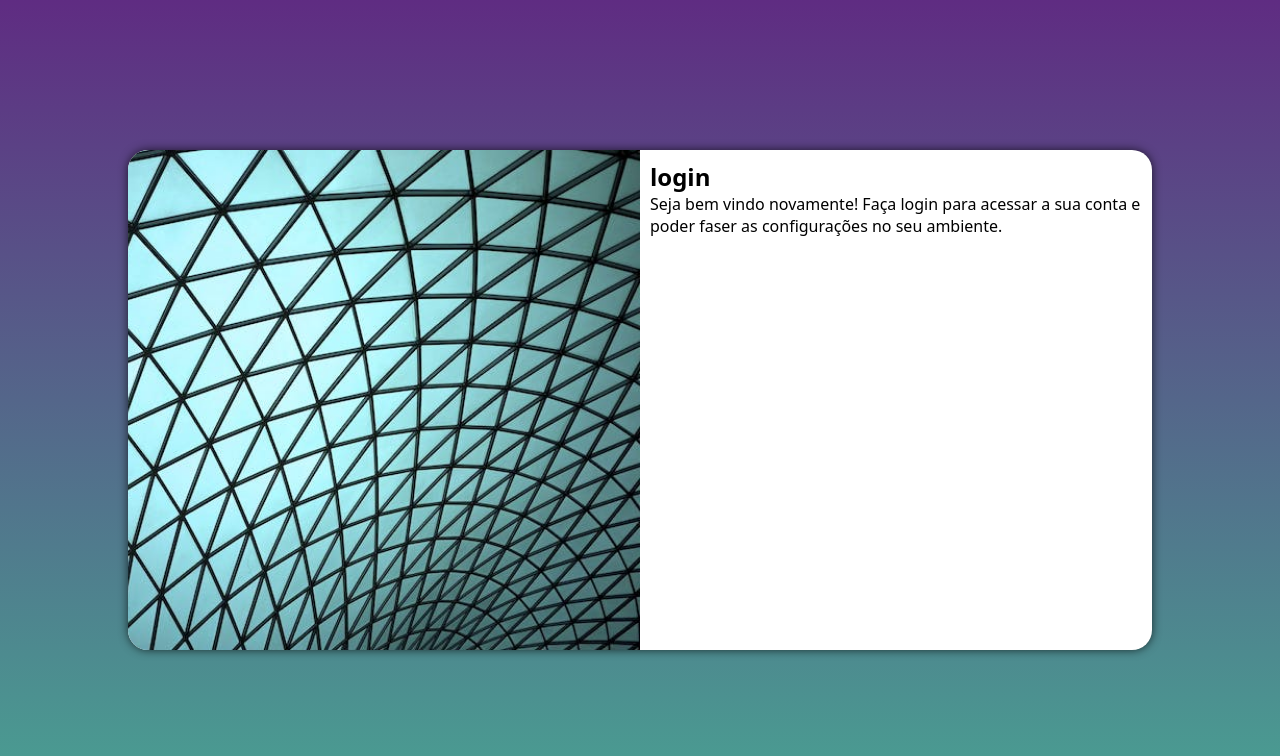
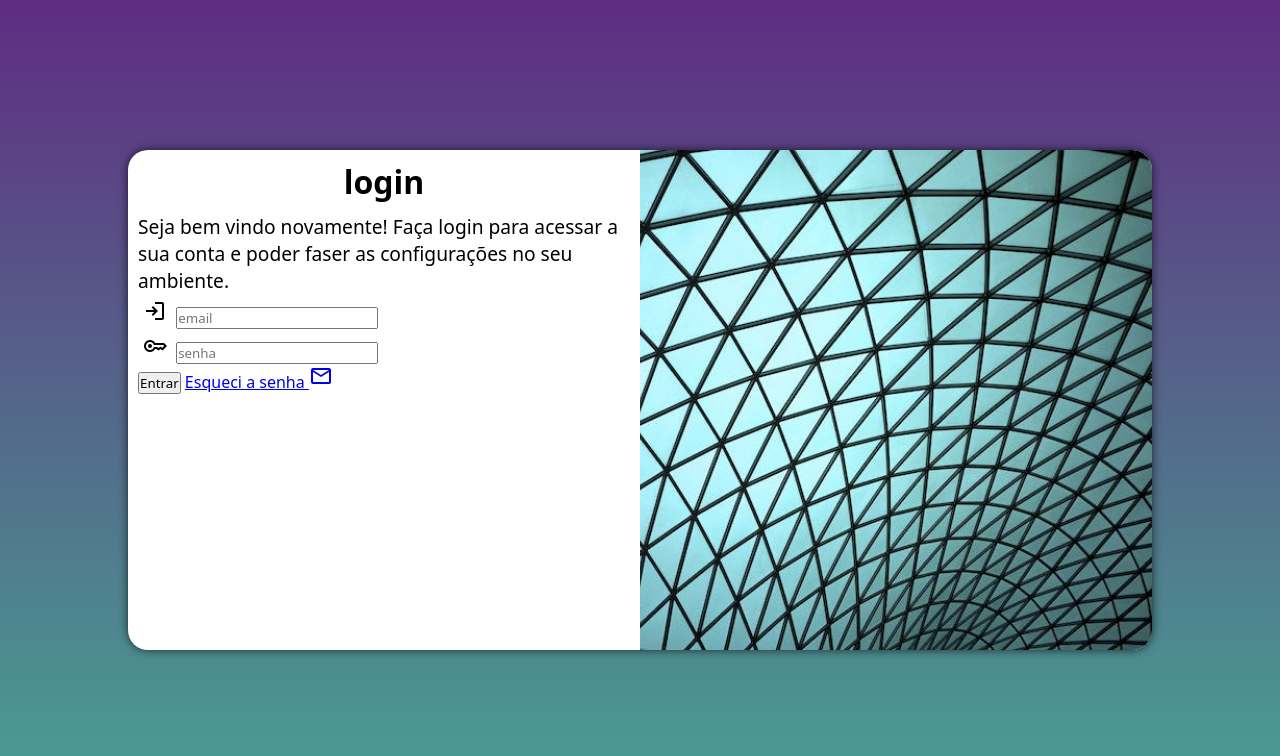
Before and after one commit to JacsonSbalqueiro/TelaDeLogin, a plain HTML site: page index.html in a window 1280 px wide. Drawn offline with nearby package versions, Linux system fonts and the light colour scheme.

Commit message:
criado o formulario

```diff
--- a/estilos/style.css
+++ b/estilos/style.css
@@ -55,3 +55,16 @@ section#login > div#formulario{
     display: block;
     padding: 10px;
 }
+
+div#formulario > h1{
+    text-align: center;
+    margin-bottom: 10px;
+}
+
+div#formulario > p {
+    font-size: 0.8em;
+}
+
+span{
+    margin: 5px;
+}
--- a/index.html
+++ b/index.html
@@ -6,6 +6,7 @@
     <title>Tela de login</title>
     <link rel="stylesheet" href="estilos/style.css">
     <link rel="stylesheet" href="mediaquery.css">
+    <link href="https://fonts.googleapis.com/css2?family=Material+Symbols+Outlined" rel="stylesheet" />
 </head>
 <body>
     <main>
@@ -20,8 +21,23 @@
                 no seu ambiente.
                </p>
                <form action="">
-
-               </form>
+                <div>
+                    <span class="material-symbols-outlined">
+                        login
+                    </span>
+                    <input type="email" name="email" id="iemail" placeholder="email" autocomplete="email" required maxlength="30">
+                    <label for="iemail"></label>
+                </div>
+                <div>
+                    <span class="material-symbols-outlined">
+                        key
+                    </span>
+                    <input type="password" name="senha" id="isenha" placeholder="senha" autocomplete="current-password" required maxlength="20" minlength="8">
+                    <label for="isenha"></label>
+                </div>
+                    <input type="submit" value="Entrar">
+                    <a href="#">Esqueci a senha <i class="material-symbols-outlined">mail</i></a>
+              </form>
             </div>
         </section>
     </main>
--- a/mediaquery.css
+++ b/mediaquery.css
@@ -37,11 +37,19 @@ grandes telas: acima de 1200px */
     section#login > div#imagen{
         width: 50%;
         height: 100%;
-        float: left;
+        float: right;
     }
 
     section#login > div#formulario{
         width: 50%;
-        float: right;
+        float: left;
+    }
+
+    div#formulario > h1 {
+        font-size: 2em;
+    }
+
+    div#formulario > p {
+        font-size: 1.2em;
     }
 }
```
